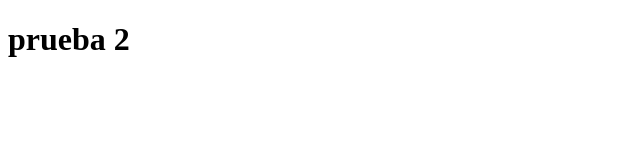
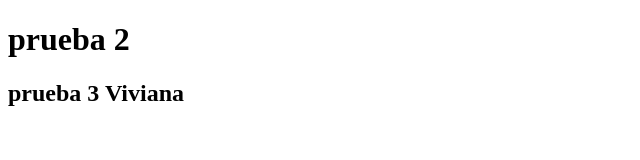
Before and after one commit to CindyCaOs/practica, a plain HTML site: page index.html in a window 1280 px wide. Shown: the whole page, without its empty margins (0-640 px from the left). Drawn offline with Linux system fonts and the light colour scheme.

Commit message:
cambio prueba 3

```diff
--- a/index.html
+++ b/index.html
@@ -8,5 +8,6 @@
 </head>
 <body>
     <h1>prueba 2</h1>
+    <h2>prueba 3 Viviana</h2>
 </body>
 </html>
```
